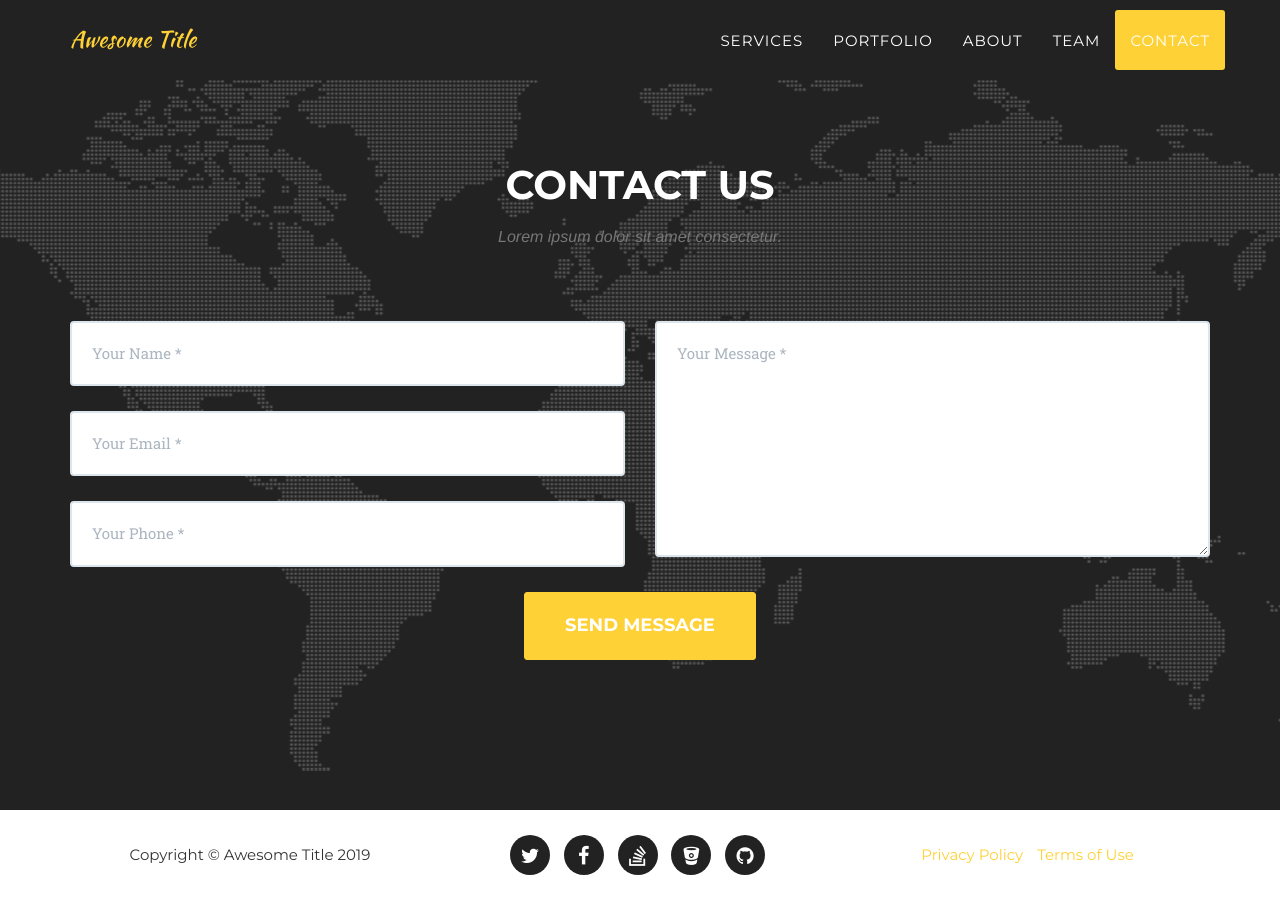
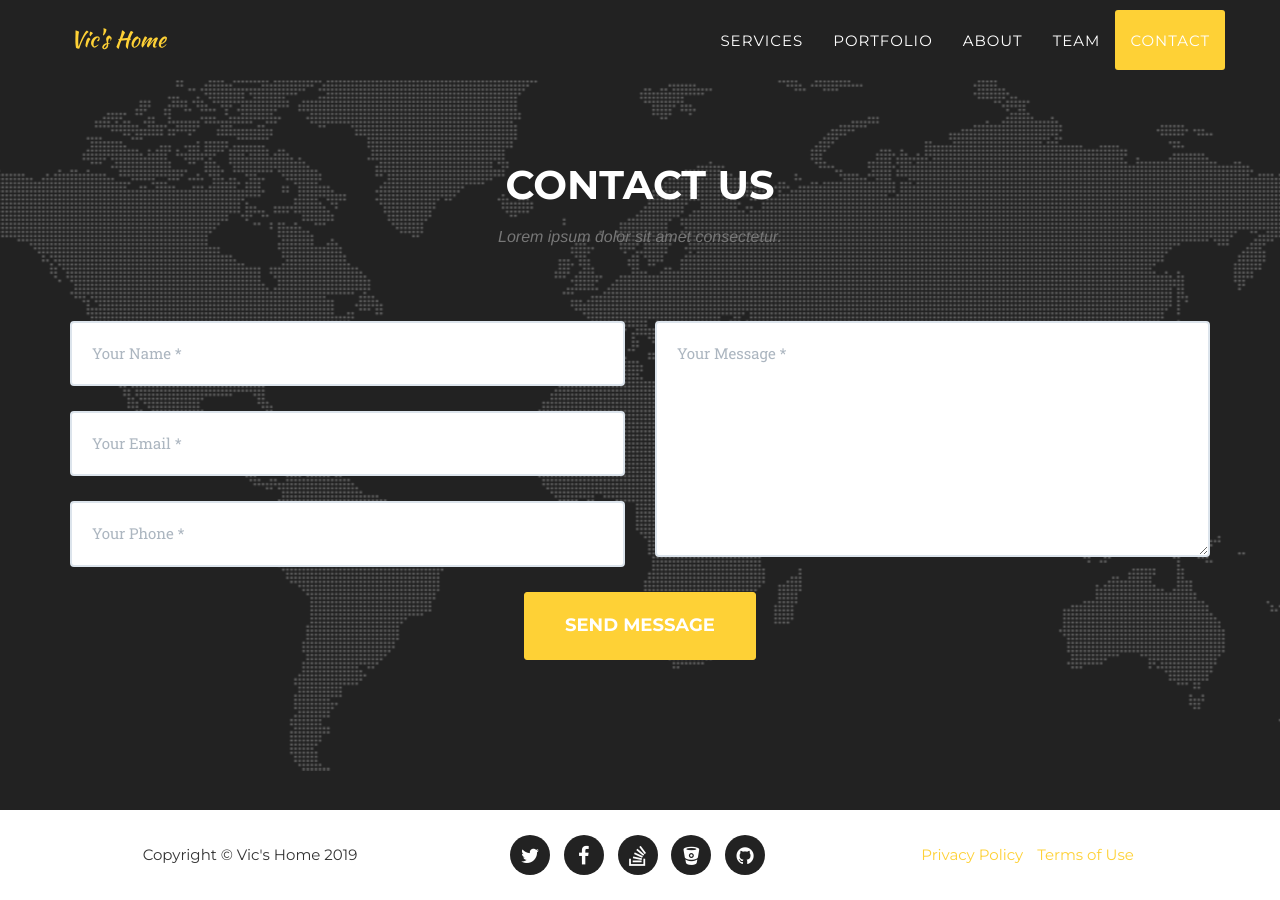
Before and after one commit to victoriagjh/victoriagjh.github.io, a Jekyll site: the page built from index.html, in a window 1280 px wide and 900 px high, scrolled down 5636 px. Built offline with Jekyll 4.4.1, drawn with Linux system fonts in a browser that asks for light colours; some web fonts are replaced.

Commit message:
Update _config.yml

```diff
--- a/_config.yml
+++ b/_config.yml
@@ -2,8 +2,8 @@ url: https://victoriagjh.github.io
 baseurl: /victoriagjh.github.io/
 
 # Site settings
-title: Awesome Title
-email: your-email@domain.com
+title: Vic's Home
+email: akrso06197@naver.com
 description: "Write an awesome description for your new site here. You can edit this line in _config.yml. It will appear in your document head meta (for Google search results) and in your feed.xml site description."
 
 
```
